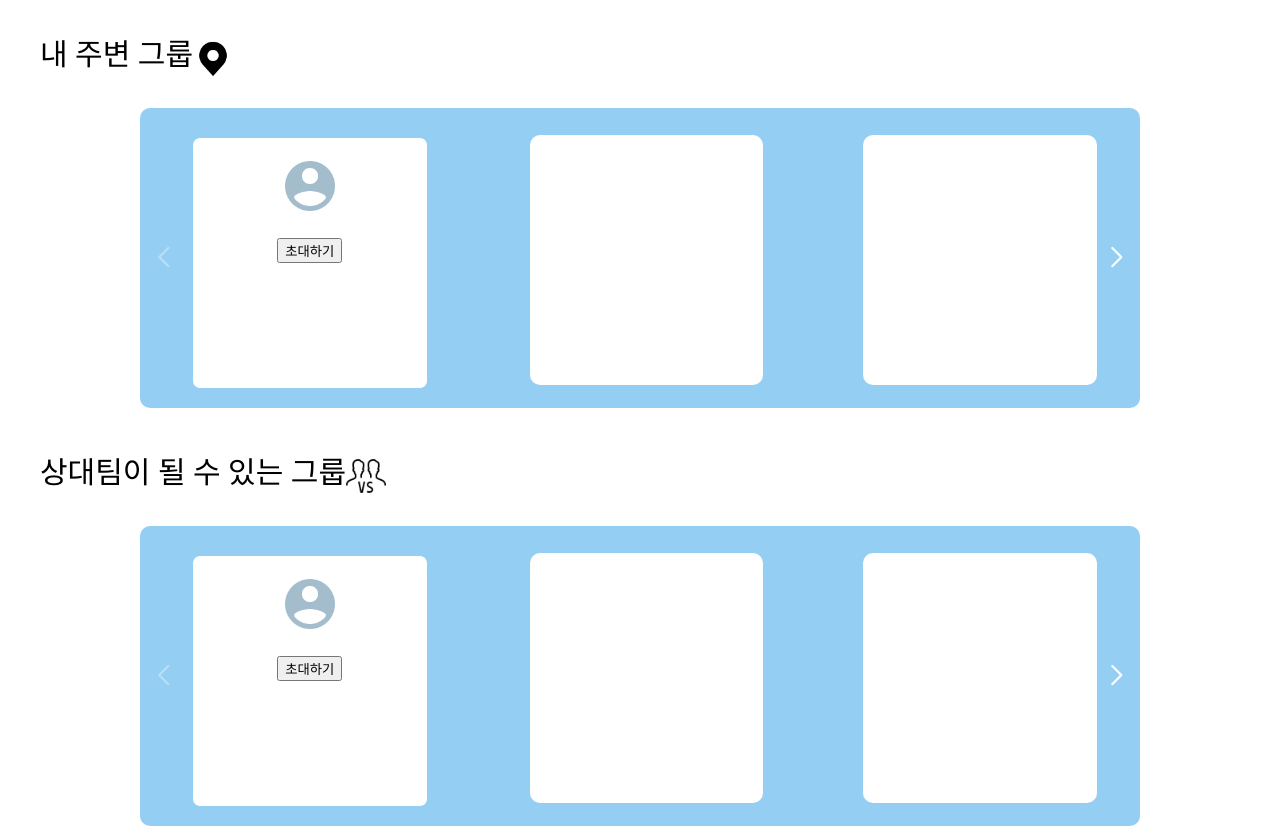
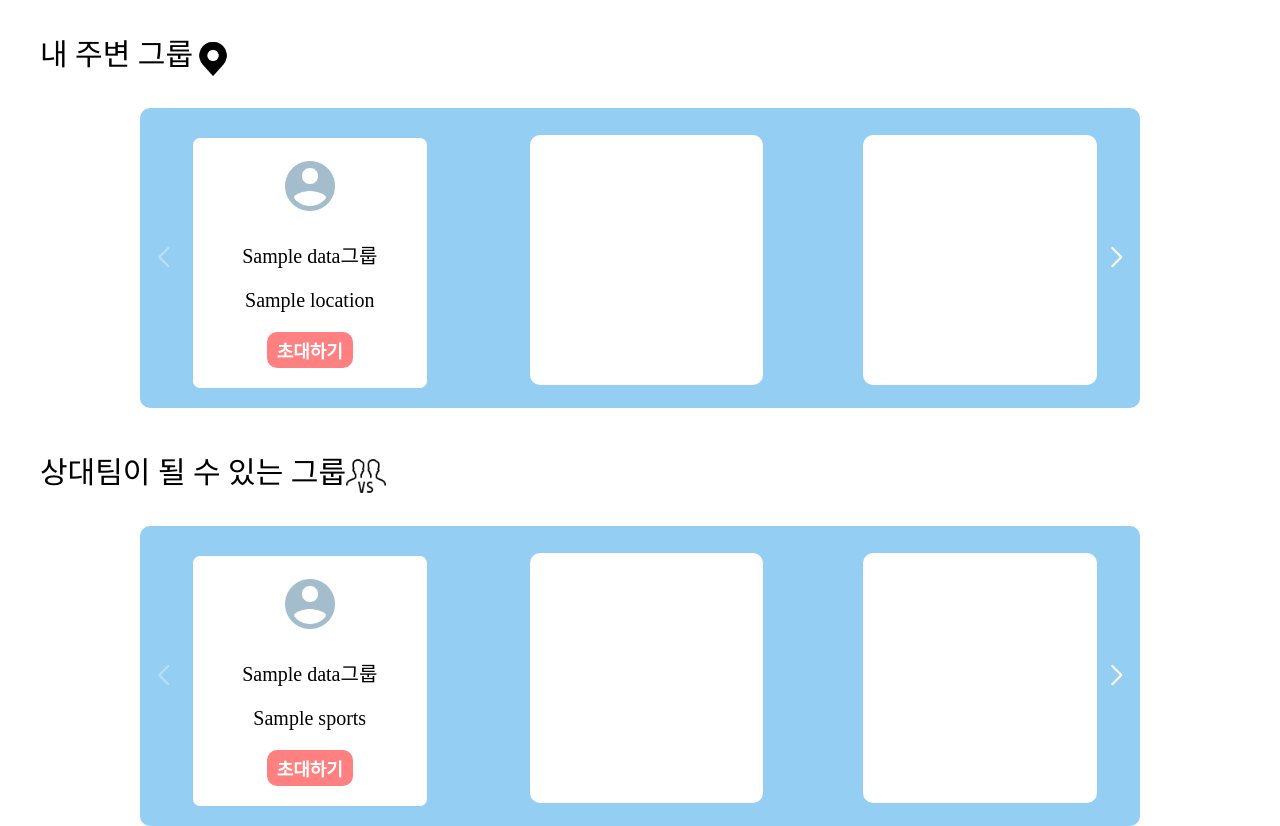
Before and after one commit to Nohgyumin0812/B5, a Django app: template cal/templates/cal/group_recommend.html in a window 1280 px wide. Shown: the part 60-886 px from the top of the page. Run offline with Django 3.2, Linux system fonts and the light colour scheme; the template is opened without the code that fills it: most values are stand-ins (such as "Sample title", 1, 10 or a date in 2020); some libraries are stand-ins or nearby versions; some web fonts are replaced.

Commit message:
Update group_recommend.html

```diff
--- a/cal/templates/cal/group_recommend.html
+++ b/cal/templates/cal/group_recommend.html
@@ -15,11 +15,15 @@
     <div id="neighbor-recommend" class="swiper">
         <div id="neighbor-recommend-inner" class="swiper-wrapper">
             <div id="neighborList" class="swiper-slide d2">
-                <!-- {% for data in neighbor_group %} -->
-                <br><img class="icons" src="{% static 'img/KakaoTalk_20220510_230525576_01.png' %}"><br>
-                <!-- {{data}}그룹 -->
-                <br><button id="ivite-btn" class="invite-btn">초대하기</button>
-                <!-- {% endfor %} -->
+                <form method="POST">
+                    {% csrf_token %}
+                    {% for data in place_group %}
+                    <br><img class="icons" src="{% static 'img/KakaoTalk_20220510_230525576_01.png' %}"><br>
+                    <p>{{data.groupname}}그룹</p>
+                    <p>{{data.location}}</p>
+                    <button type="submit" id="invite-btn" class="invite-btn">초대하기</button>
+                    <!-- {% endfor %} -->
+                </form>
             </div>
             <div class="swiper-slide d2"></div>
             <div class="swiper-slide d2"></div>
@@ -33,11 +37,15 @@
     <div id="rival-recommend" class="swiper">
         <div id="rival-recommend-inner" class="swiper-wrapper">
             <div id="rivalList" class="swiper-slide d2">
-                <!-- {% for data in rival_group %} -->
-                <br><img class="icons" src="{% static 'img/KakaoTalk_20220510_230525576_01.png' %}"><br>
-                <!-- {{data}}그룹 -->
-                <br><button id="ivite-btn" class="invite-btn">초대하기</button>
-                <!-- {% endfor %} -->
+                <form method="POST">
+                    {% csrf_token %}
+                    {% for data in sports_group %}
+                    <br><img class="icons" src="{% static 'img/KakaoTalk_20220510_230525576_01.png' %}"><br>
+                    <p>{{data.groupname}}그룹</p>
+                    <p>{{data.sports}}</p>
+                    <button type="submit" id="invite-btn" class="invite-btn">초대하기</button>
+                    <!-- {% endfor %} -->
+                </form>
             </div>
             <div class="swiper-slide d2"></div>
             <div class="swiper-slide d2"></div>
@@ -61,5 +69,14 @@
         slidesPerGroup : 3,
       } );
 
+      var neighbors_data = "{{ place_group }}".replace(/&quot;/g, "\"");
+      console.log(neighbors_data);
+      var neighbors_data = JSON.parse(neighbors_data);
+      var n_k = Object.keys(neighbors);
+      console.log(neighbors);
+      var neighbors_list = document.getElementById("neighborList");
+      for(i=0; i<n_k.length; i++){
+
+      }
 </script>
 {% endblock %}
```
